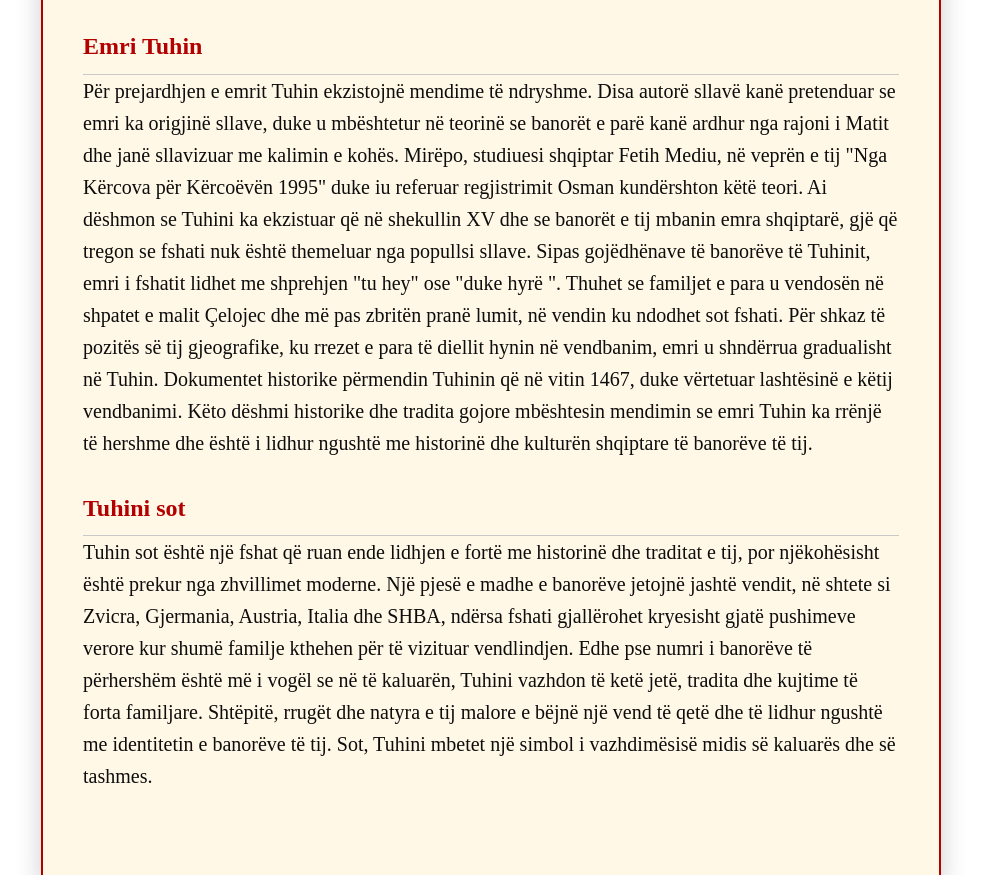
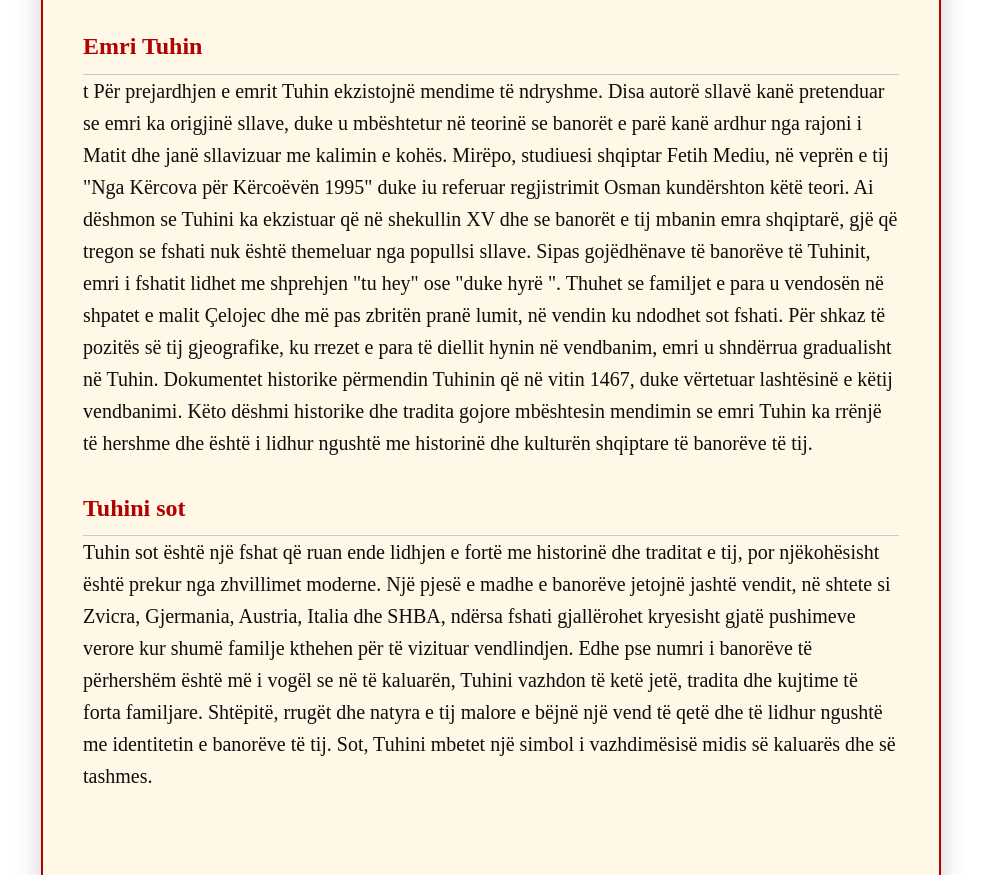
Before and after one commit to Blina-Beqiri/Fshati-Tuhin, a plain HTML site: page historia.html in a window 1280 px wide. Shown: the part 1242-2117 px from the top of the page, without its empty margins (149-1130 px from the left). Drawn offline with Linux system fonts and the light colour scheme.

Commit message:
Update historia.html

```diff
--- a/historia.html
+++ b/historia.html
@@ -138,7 +138,7 @@ Historia e tij lidhet me zhvillimin e vendbanimeve të hershme, traditat shqipta
 
     <div class="content">
         <h2>Emri Tuhin</h2>
-        <p>
+        <p>t
 Për prejardhjen e emrit Tuhin ekzistojnë mendime të ndryshme. Disa autorë sllavë kanë pretenduar se emri ka origjinë sllave, duke u mbështetur në teorinë se banorët e parë kanë ardhur nga rajoni i Matit dhe janë sllavizuar me kalimin e kohës. Mirëpo, studiuesi shqiptar Fetih Mediu, në veprën e tij "Nga Kërcova  për Kërcoëvën 1995" duke iu referuar regjistrimit Osman kundërshton këtë teori. Ai dëshmon se Tuhini ka ekzistuar që në shekullin XV dhe se banorët e tij mbanin emra shqiptarë, gjë që tregon se fshati nuk është themeluar nga popullsi sllave.
 Sipas gojëdhënave të banorëve të Tuhinit, emri i fshatit lidhet me shprehjen "tu hey" ose "duke hyrë ". Thuhet se familjet e para u vendosën në shpatet e malit Çelojec dhe më pas zbritën pranë lumit, në vendin ku ndodhet sot fshati. Për shkaz të pozitës së tij gjeografike, ku rrezet e para të diellit hynin në vendbanim, emri u shndërrua gradualisht në Tuhin.
 Dokumentet historike përmendin Tuhinin që në vitin 1467, duke vërtetuar lashtësinë e këtij vendbanimi. Këto dëshmi historike dhe tradita gojore mbështesin mendimin se emri Tuhin ka rrënjë të hershme dhe është i lidhur ngushtë me historinë dhe kulturën shqiptare të banorëve të tij.</p>
```
